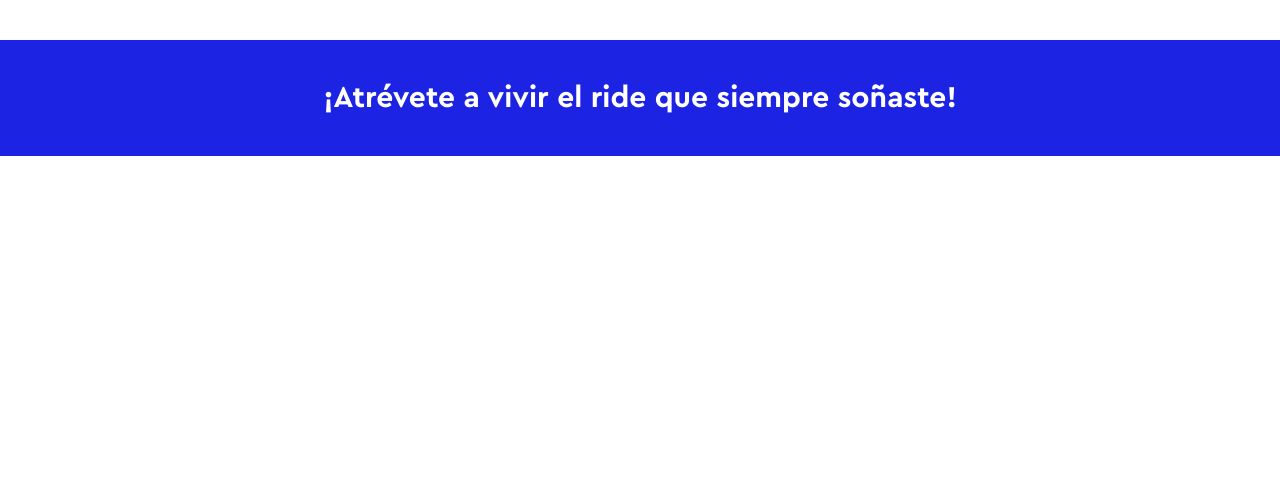
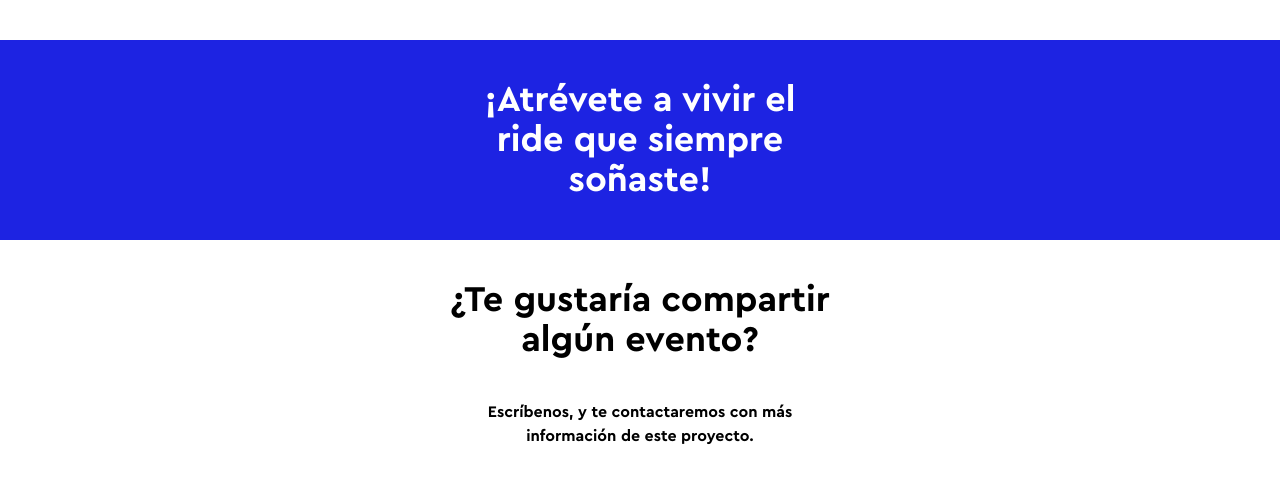
Before and after one commit to manuelrojas/break.away, a Next.js app: page /components/banner in a window 1280 px wide. Shown: the top 482 px of the page. Built offline with nearby package versions, Linux system fonts and the light colour scheme.

Commit message:
Adding banner

```diff
--- a/package.json
+++ b/package.json
@@ -10,7 +10,8 @@
     "next": "latest",
     "react": "^17.0.2",
     "react-dom": "^17.0.2",
-    "react-mailchimp-subscribe": "^2.1.3"
+    "react-mailchimp-subscribe": "^2.1.3",
+    "react-reveal": "^1.2.2"
   },
   "devDependencies": {
     "@types/node": "17.0.4",
--- a/pages/components/banner.tsx
+++ b/pages/components/banner.tsx
@@ -1,8 +1,20 @@
 
 export default function Banner() {
     return (
-      <div className=" bg-break.away-blue px-20 py-10 mt-10">
-            <h1 className=" text-white text-3xl text-center">¡Atrévete a vivir el ride que siempre soñaste!</h1>
-      </div>
+        <>
+            <div className="bg-break.away-blue px-20 py-10 mt-10 flex justify-center">
+                <h1 className="max-w-sm  text-white text-4xl text-center">¡Atrévete a vivir el ride que siempre soñaste!</h1>
+            </div>
+            <div className="flex flex-col justify-center items-center pt-10">
+                <h1 className="text-4xl text-center max-w-sm ">
+                    ¿Te gustaría compartir algún evento?
+                </h1>
+                <span className="text-center max-w-sm pt-10">
+                    Escríbenos, y te contactaremos con
+                    más información de este proyecto.
+                </span>
+            </div>
+
+      </>
     )
   }
--- a/pages/index.tsx
+++ b/pages/index.tsx
@@ -4,6 +4,8 @@ import Main from './components/main'
 import List from './components/list'
 import NewsletterSubscribe from './components/suscribe'
 import Banner from './components/banner'
+import Footer from './components/footer'
+import Fade from 'react-reveal/Fade'
 
 export default function Home() {
   return (
@@ -20,6 +22,8 @@ export default function Home() {
       <List />
       <Banner />
       <NewsletterSubscribe />
+      <Footer />
+
     </div>
   )
 }
```
Also changed, not shown: pages/components/footer.tsx (added, +18 -0 lines), 1 other file (tests, documents, lock files or other folders).
